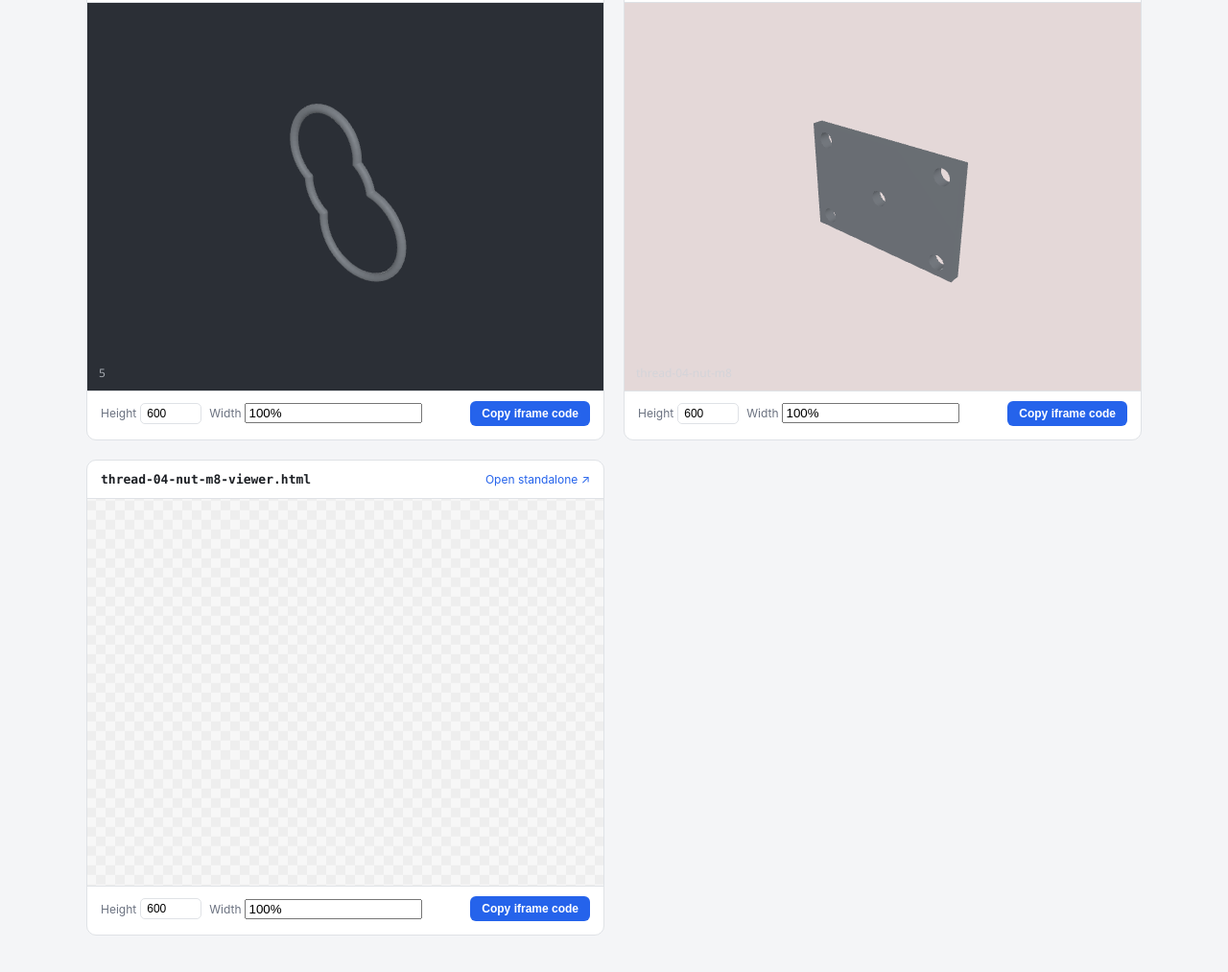
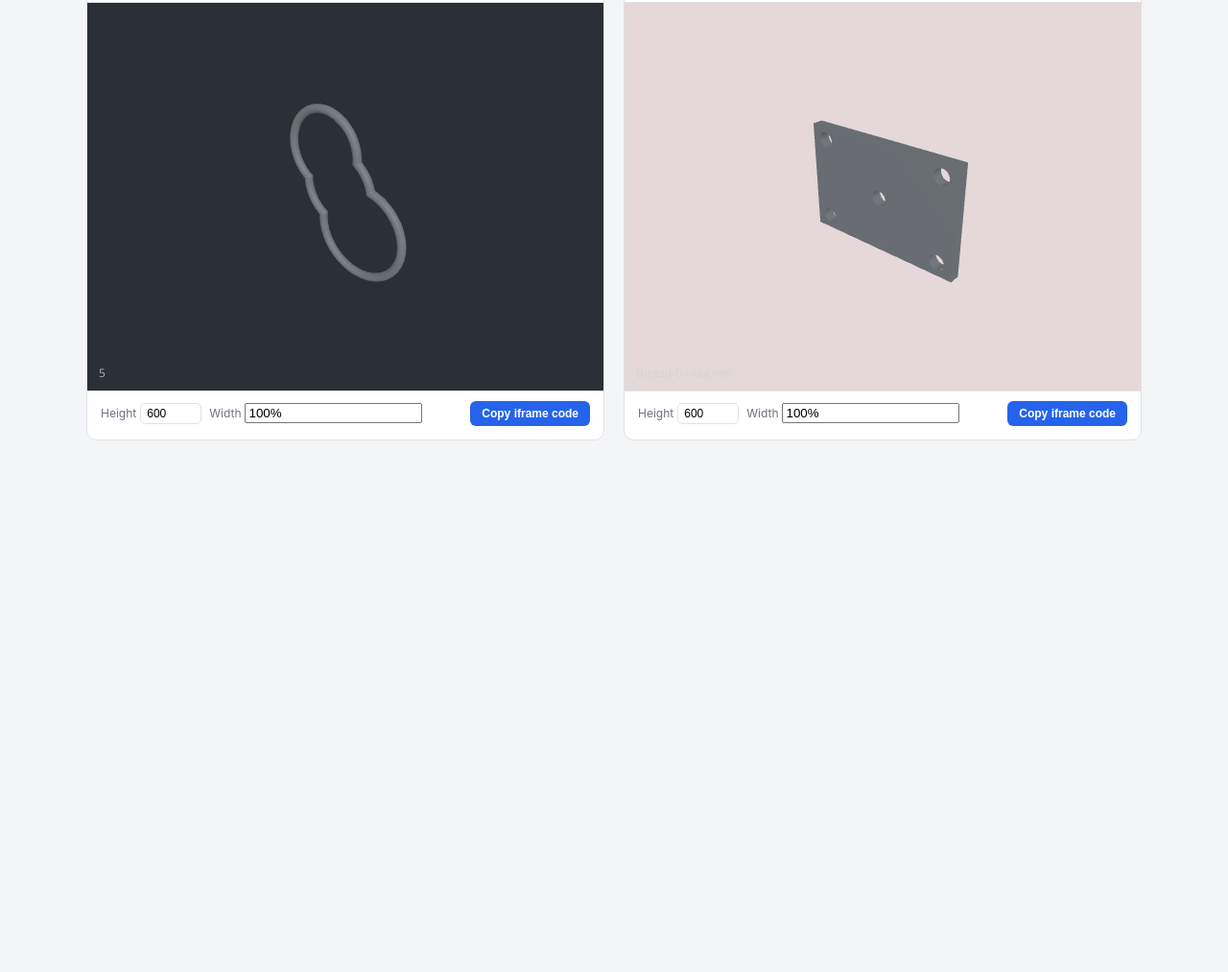
Before and after one commit to AlibreDesignCommunityProjects/alibre-webviewer-addon-demos, a plain HTML site: page index.html in a window 1280 px wide. Shown: the part 1775-2788 px from the top of the page at 96% size. After the commit the page ends 2298 px from the top, so only its background shows below. Drawn offline with nearby package versions, Linux system fonts and the light colour scheme.

Commit message:
Remove unused model viewer references from the file list

```diff
--- a/index.html
+++ b/index.html
@@ -159,8 +159,7 @@
     "model5.html",
     "model00.html",
     "model-55.html",
-    "newcap-04-perforated-plate-viewer.html",
-    "thread-04-nut-m8-viewer.html"
+    "newcap-04-perforated-plate-viewer.html"
   ];
 
   const grid = document.getElementById("grid");
```
